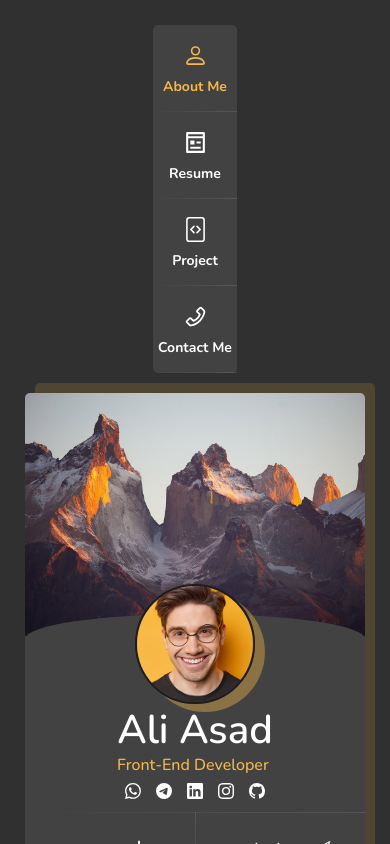
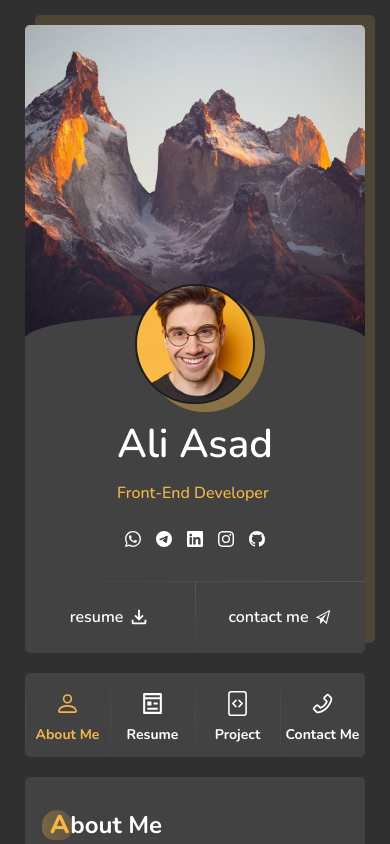
Before and after one commit to Ali-Asad1/Personal-website, a React (Create React App) app: page / in a window 390 px wide. Shown: the top 844 px of the page. Built offline with nearby package versions, Linux system fonts and the light colour scheme.

Commit message:
Fix : page responive

```diff
--- a/src/App.css
+++ b/src/App.css
@@ -48,6 +48,7 @@ body {
 
  .page-container {
   flex: auto;
+  order: 1;
   width: 100%;
   height: calc(100vh - 50px);
  }
--- a/src/Components/NavBar/NavBar.css
+++ b/src/Components/NavBar/NavBar.css
@@ -14,7 +14,6 @@
 
 .navbar-list-item {
   width: 100%;
-
 }
 
 .navbar-list-link {
@@ -57,3 +56,23 @@
 .navbar-list-item:last-child::after {
   content: none;
 }
+
+
+/* responsive */
+
+
+@media screen and (max-width: 768px) {
+  .navbar {
+    order: 2;
+    width: 100%;
+    max-width: 100%;
+    height: 84px;
+  }
+  .navbar-list {
+    flex-direction: row;
+  }
+  .navbar-list-link::after {
+    width: 1px;
+    height: 100%;
+  }
+}
--- a/src/Components/Profile/Profile.css
+++ b/src/Components/Profile/Profile.css
@@ -151,6 +151,7 @@
 @media screen and (max-width: 768px) {
   .profile {
     flex: auto;
+    order: 3;
     width: 100%;
     height: calc(100vh - 50px);
   }
```
